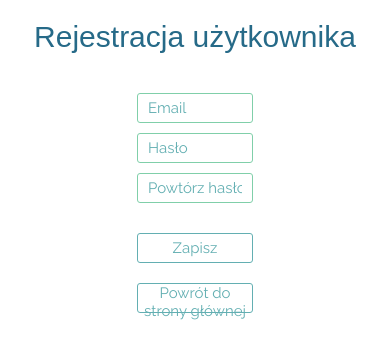
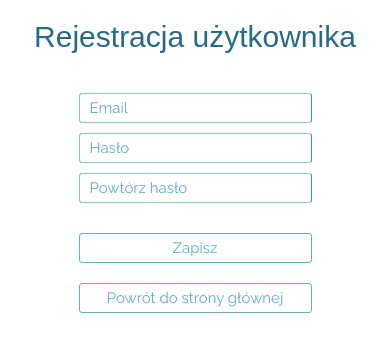
Before and after one commit to RafalKuchta/ToDoMegakFrontend-React-NestJs, a React (Create React App) app: page /register in a window 390 px wide. Shown: the top 358 px of the page. Built offline with nearby package versions, Linux system fonts and the light colour scheme; no server answers; a web font is replaced by a local one.

Commit message:
Edited Register css. Added @media.

```diff
--- a/src/components/views/Register/Register.css
+++ b/src/components/views/Register/Register.css
@@ -19,7 +19,7 @@
 .register-form input {
     width: 100%;
     height: 30px;
-    border-right: 1px solid #80CFA9;
+    border-right: 1px solid #27a4a9;
 }
 
 .register-form button {
@@ -27,3 +27,27 @@
     height: 30px;
     width: 100%;
 }
+
+@media (max-width: 766px) {
+    .register-form {
+        width: 60%;
+    }
+}
+
+@media (max-width: 424px) {
+    .register-form {
+        width: 70%;
+    }
+}
+
+@media (max-width: 365px) {
+    .register-form {
+        width: 80%;
+    }
+}
+
+@media (max-width: 310px) {
+    .register-form {
+        width: 95%;
+    }
+}
```
